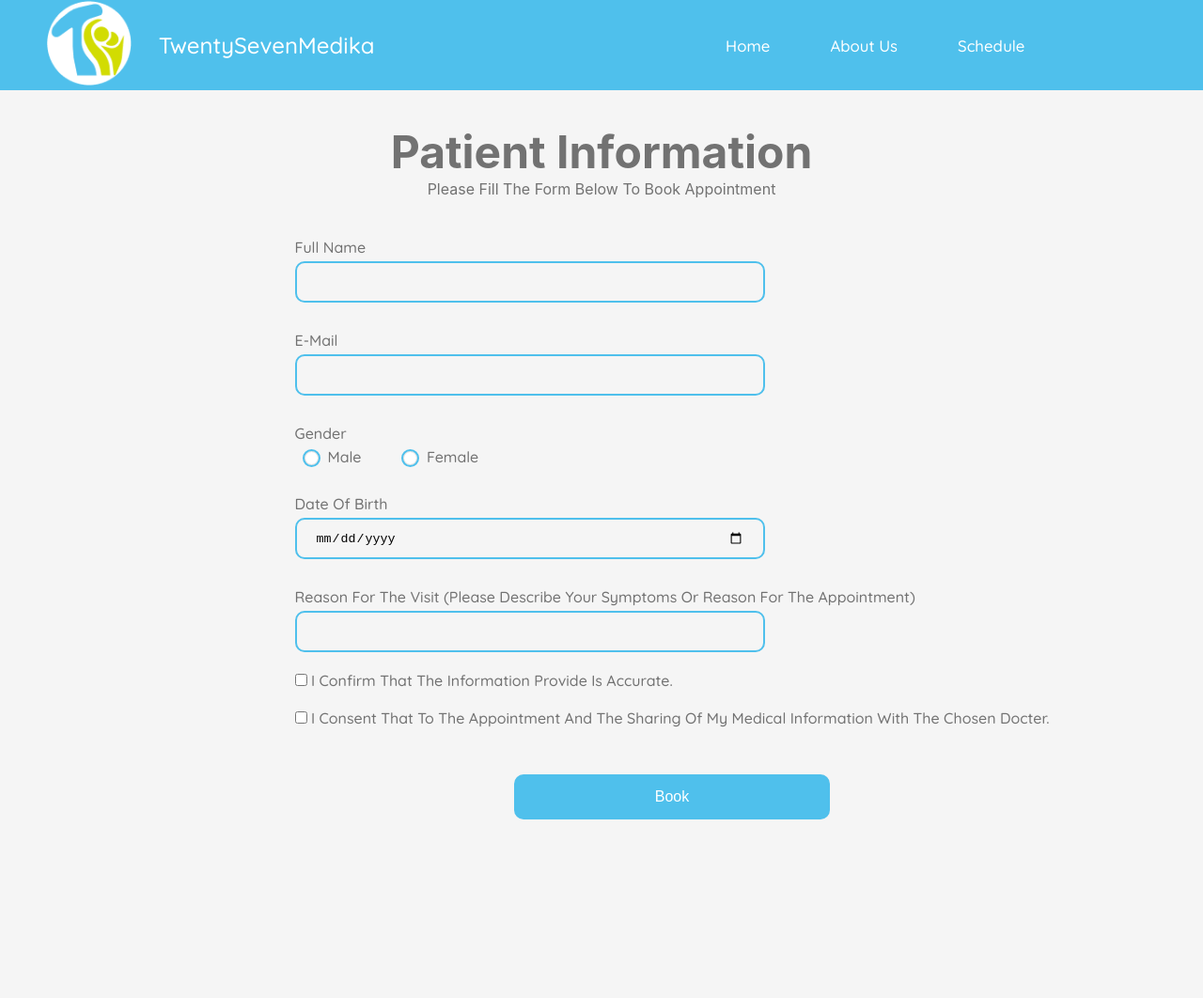
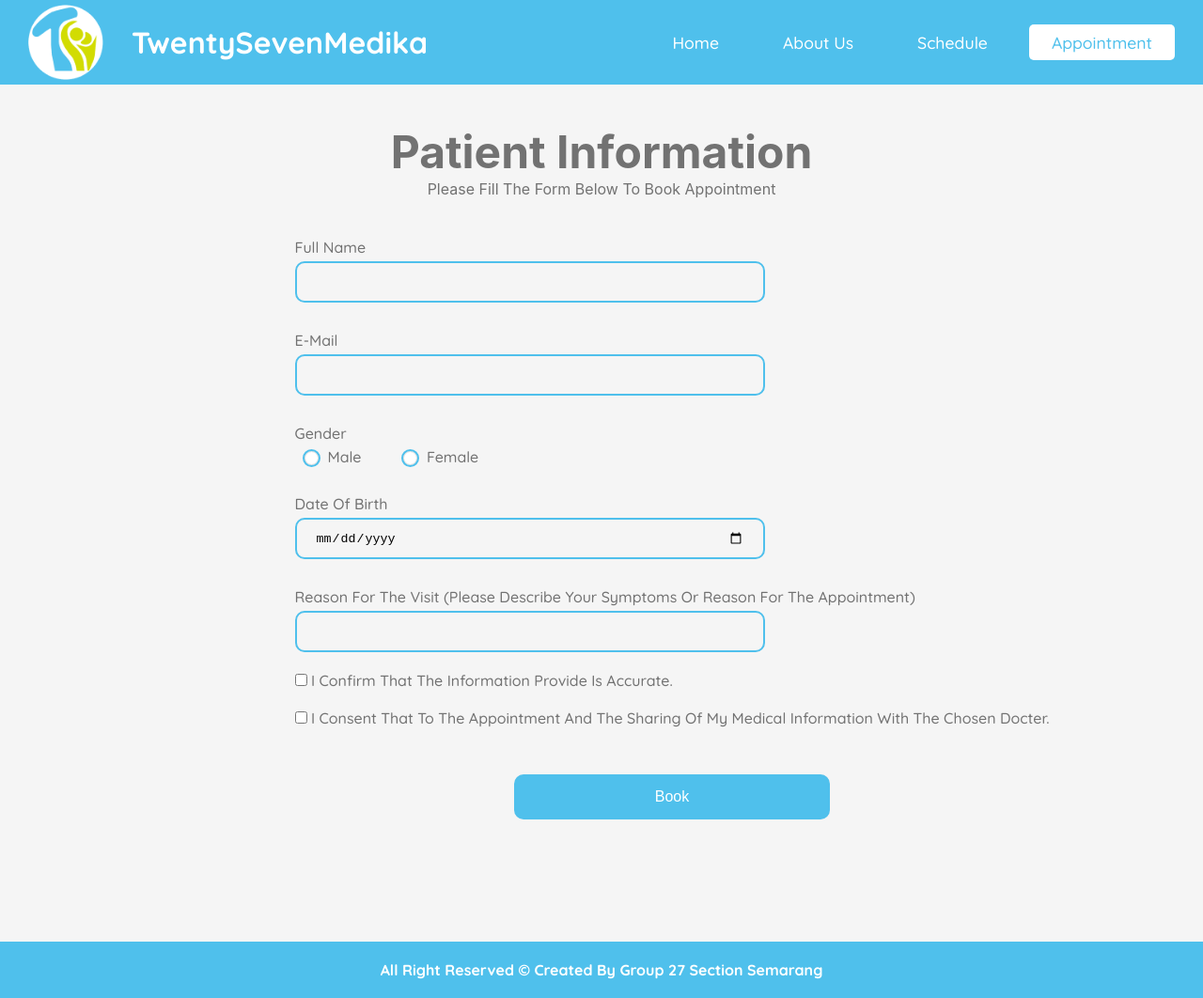
Before and after one commit to Kampus-Merdeka-Software-Engineering/front-end-capstone-project-section-semarang-group-27, a plain HTML site: page page-3.html in a window 1280 px wide. Shown: the whole page at 94% size. Before the commit the page ends 922 px from the top, so only its background shows below. Drawn offline with Linux system fonts and the light colour scheme; no server answers.

Commit message:
Izin kasih masukan guys kira kira klo diberi beberapa tambahan fitur dan perubahan fitur gini kalian setuju gak?

```diff
--- a/css/style.css
+++ b/css/style.css
@@ -14,7 +14,7 @@ body {
   flex-direction: column;
 }
 
-header.navbar-container {
+/* header.navbar-container {
   width: 100%;
   margin-inline: auto;
   display: flex;
@@ -52,8 +52,8 @@ header.navbar-container .nav-list ul {
   margin-left: -280px;
   font-size: 1.5rem;
   color: #fff;
-}
-header.navbar-container .nav-list li {
+} */
+/* header.navbar-container .nav-list li {
   list-style-type: none;
 }
 
@@ -70,6 +70,57 @@ header.navbar-container .nav-list li a {
 header.navbar-container .nav-list li:hover a {
   background-color: #fff;
   color: #4fc0ec;
+} */
+
+header nav {
+  display: flex;
+  justify-content: space-between;
+  height: 90px;
+  width: 100%;
+  background-color: #4fc0ec;
+  list-style-type: none;
+  position: fixed;
+  z-index: 100;
+}
+
+header nav .container-logo {
+  display: flex;
+  font-size: 2rem;
+  align-items: center;
+  /* line-height: 80px; */
+  font-weight: bold;
+  color: #fff;
+  padding: 0;
+  margin: 30px;
+}
+nav .container-logo .logo-company {
+  height: 80px;
+}
+
+nav .container-logo .nama-company {
+  padding-left: 30px;
+}
+
+nav ul {
+  display: flex;
+  margin-right: 30px;
+  align-items: center;
+}
+nav ul li {
+  padding-left: 20px;
+  font-size: 1.1rem;
+}
+nav ul li .border-item-navbar {
+  color: #fff;
+  transition: all 0.2s ease-in-out;
+  padding: 0.5rem 1.5rem;
+  border-radius: 5px;
+}
+nav ul li .active,
+.border-item-navbar:hover {
+  color: #4fc0ec;
+  background-color: #fff;
+  transition: all 0.2s ease-in-out;
 }
 
 .dokter-kita {
@@ -1006,6 +1057,7 @@ header.navbar-container-pagetiga .nav-list li:hover a {
   margin-left: 150px;
   margin-top: -120px !important;
   color: #727272;
+  margin-bottom: -120px;
 }
 
 .h2 {
--- a/page-3.html
+++ b/page-3.html
@@ -11,7 +11,7 @@
     <title>TwentySevenMedika</title>
 </head>
 <body class="page-tiga-body">
-    <header class="navbar-container-pagetiga">
+    <!-- <header class="navbar-container-pagetiga">
         <div class="logo">
           <img src="assets/img/logo-twentysevenmedika.png" alt="TwentySevenMedika" />
         </div>
@@ -26,7 +26,24 @@
             <li><a href="#" class="masuk" hidden>Sign In</a></li>
           </ul>
         </nav>
+      </header> -->
+      <!-- header start -->
+      <header>
+        <nav>
+          <div class="container-logo">
+            <!-- dibawah ini adalah logo -->
+            <img class="logo-company" src="assets/img/logo-twentysevenmedika.png" alt="TwentySevenMedika" />
+            <label class="nama-company">TwentySevenMedika</label>
+          </div>
+          <ul>
+            <li><a class="border-item-navbar" href="index.html">Home</a></li>
+            <li><a class="border-item-navbar" href="#">About Us</a></li>
+            <li><a class="border-item-navbar" href="page-2.html">Schedule</a></li>
+            <li><a class="border-item-navbar active" href="page-3.html">Appointment</a></li>
+          </ul>
+        </nav>
       </header>
+      <!-- header end -->
     <section class="home-pagetiga" id="home">
         <div class="container home-wrapper">
             <div class="content-left">
@@ -96,8 +113,8 @@
 
         </div>
         </form>
-
     </div>
+    <footer class="footer-page2"><p>All Right Reserved &#169; Created by Group 27 Section Semarang</p></footer>
 </body>
 
 </html>
```
Also changed, not shown: index.html (+16 -1 lines), page-2.html (+23 -1 lines), page-4.html (+21 -3 lines).
